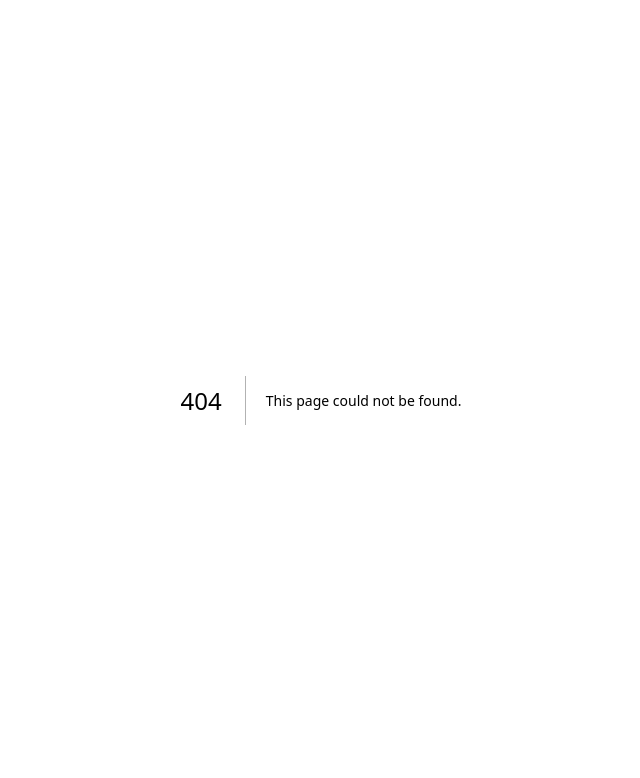
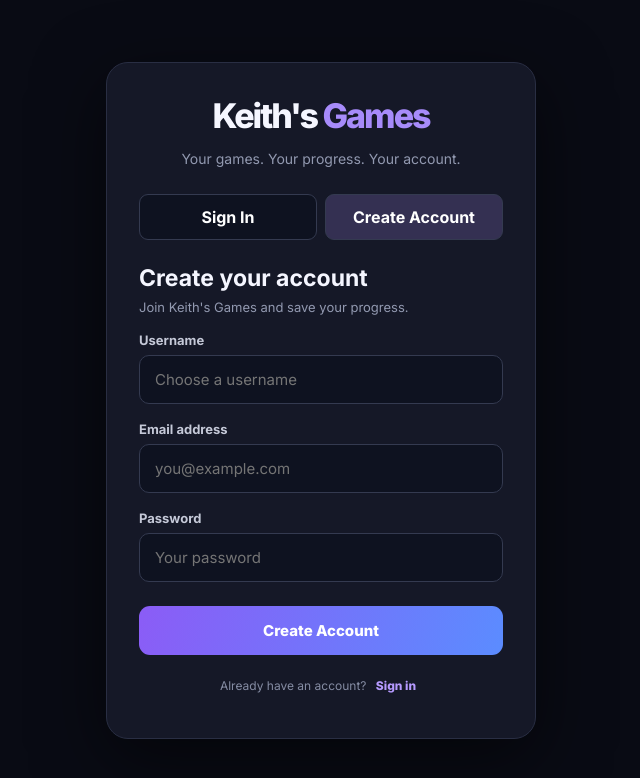
Before and after one commit to Will-source-del/keith-s-games, a Next.js app: page /login in a window 1280 px wide. Before the commit this address had no page. Shown: the top 778 px of the page, without its empty margins (319-959 px from the left). Built offline with nearby package versions, Linux system fonts and the light colour scheme; no server answers.

Commit message:
Create page.tsx

```diff
--- /dev/null
+++ b/app/login/page.tsx
@@ -0,0 +1,277 @@
+
+"use client";
+
+import { useState } from "react";
+import { useRouter } from "next/navigation";
+import { supabase } from "@/lib/supabase";
+
+export default function LoginPage() {
+  const router = useRouter();
+
+  const [mode, setMode] = useState<"login" | "signup">("signup");
+  const [username, setUsername] = useState("");
+  const [email, setEmail] = useState("");
+  const [password, setPassword] = useState("");
+  const [loading, setLoading] = useState(false);
+  const [message, setMessage] = useState("");
+  const [error, setError] = useState("");
+
+  async function handleSubmit(e: React.FormEvent<HTMLFormElement>) {
+    e.preventDefault();
+    setLoading(true);
+    setMessage("");
+    setError("");
+
+    try {
+      if (mode === "signup") {
+        if (username.trim().length < 3) {
+          throw new Error("Username must be at least 3 characters.");
+        }
+
+        if (password.length < 6) {
+          throw new Error("Password must be at least 6 characters.");
+        }
+
+        const { data, error } = await supabase.auth.signUp({
+          email: email.trim(),
+          password,
+          options: {
+            data: {
+              username: username.trim(),
+              display_name: username.trim(),
+            },
+          },
+        });
+
+        if (error) throw error;
+
+        if (!data.session) {
+          setMessage(
+            "Account created. Check your email to confirm your account, then sign in."
+          );
+          setMode("login");
+          return;
+        }
+
+        router.push("/");
+        router.refresh();
+      } else {
+        const { error } = await supabase.auth.signInWithPassword({
+          email: email.trim(),
+          password,
+        });
+
+        if (error) throw error;
+
+        router.push("/");
+        router.refresh();
+      }
+    } catch (err) {
+      setError(err instanceof Error ? err.message : "Something went wrong.");
+    } finally {
+      setLoading(false);
+    }
+  }
+
+  const styles: Record<string, React.CSSProperties> = {
+    page: {
+      minHeight: "100vh",
+      display: "grid",
+      placeItems: "center",
+      padding: 20,
+      background: "#090b14",
+      color: "#f5f6ff",
+      fontFamily: "Inter, Arial, sans-serif",
+    },
+    card: {
+      width: "100%",
+      maxWidth: 430,
+      padding: 32,
+      borderRadius: 22,
+      background: "#151827",
+      border: "1px solid #292e43",
+      boxShadow: "0 20px 70px #0008",
+    },
+    input: {
+      width: "100%",
+      boxSizing: "border-box",
+      padding: "14px 15px",
+      borderRadius: 10,
+      border: "1px solid #343a50",
+      background: "#0e1220",
+      color: "white",
+      outline: "none",
+      fontSize: 15,
+      marginTop: 7,
+    },
+    label: {
+      display: "block",
+      fontSize: 13,
+      fontWeight: 700,
+      color: "#c5c9d8",
+      marginTop: 17,
+    },
+    button: {
+      width: "100%",
+      padding: 15,
+      border: 0,
+      borderRadius: 11,
+      background: "linear-gradient(110deg, #8b5cf6, #5b8cff)",
+      color: "white",
+      fontSize: 15,
+      fontWeight: 800,
+      cursor: "pointer",
+      marginTop: 24,
+    },
+  };
+
+  return (
+    <main style={styles.page}>
+      <section style={styles.card}>
+        <div style={{ textAlign: "center", marginBottom: 27 }}>
+          <div style={{ fontSize: 34, fontWeight: 900, letterSpacing: -2 }}>
+            Keith&apos;s <span style={{ color: "#a78bfa" }}>Games</span>
+          </div>
+          <p style={{ color: "#9299b0", fontSize: 14 }}>
+            Your games. Your progress. Your account.
+          </p>
+        </div>
+
+        <div style={{ display: "flex", gap: 8, marginBottom: 24 }}>
+          <button
+            type="button"
+            onClick={() => {
+              setMode("login");
+              setError("");
+              setMessage("");
+            }}
+            style={{
+              flex: 1,
+              padding: 12,
+              borderRadius: 9,
+              border: "1px solid #343a50",
+              background: mode === "login" ? "#343052" : "#0e1220",
+              color: "white",
+              cursor: "pointer",
+              fontWeight: 700,
+            }}
+          >
+            Sign In
+          </button>
+          <button
+            type="button"
+            onClick={() => {
+              setMode("signup");
+              setError("");
+              setMessage("");
+            }}
+            style={{
+              flex: 1,
+              padding: 12,
+              borderRadius: 9,
+              border: "1px solid #343a50",
+              background: mode === "signup" ? "#343052" : "#0e1220",
+              color: "white",
+              cursor: "pointer",
+              fontWeight: 700,
+            }}
+          >
+            Create Account
+          </button>
+        </div>
+
+        <h1 style={{ fontSize: 23, margin: "0 0 7px" }}>
+          {mode === "signup" ? "Create your account" : "Welcome back"}
+        </h1>
+        <p style={{ color: "#9299b0", fontSize: 13, marginTop: 0 }}>
+          {mode === "signup"
+            ? "Join Keith's Games and save your progress."
+            : "Sign in to continue playing."}
+        </p>
+
+        <form onSubmit={handleSubmit}>
+          {mode === "signup" && (
+            <>
+              <label style={styles.label}>Username</label>
+              <input
+                style={styles.input}
+                value={username}
+                onChange={(e) => setUsername(e.target.value)}
+                placeholder="Choose a username"
+                minLength={3}
+                maxLength={20}
+                required
+              />
+            </>
+          )}
+
+          <label style={styles.label}>Email address</label>
+          <input
+            style={styles.input}
+            type="email"
+            value={email}
+            onChange={(e) => setEmail(e.target.value)}
+            placeholder="you@example.com"
+            autoComplete="email"
+            required
+          />
+
+          <label style={styles.label}>Password</label>
+          <input
+            style={styles.input}
+            type="password"
+            value={password}
+            onChange={(e) => setPassword(e.target.value)}
+            placeholder="Your password"
+            autoComplete={mode === "signup" ? "new-password" : "current-password"}
+            minLength={6}
+            required
+          />
+
+          {error && (
+            <p style={{ color: "#ff7777", fontSize: 13, marginTop: 15 }}>
+              {error}
+            </p>
+          )}
+
+          {message && (
+            <p style={{ color: "#65d6a0", fontSize: 13, marginTop: 15 }}>
+              {message}
+            </p>
+          )}
+
+          <button type="submit" disabled={loading} style={styles.button}>
+            {loading
+              ? "Please wait..."
+              : mode === "signup"
+                ? "Create Account"
+                : "Sign In"}
+          </button>
+        </form>
+
+        <p style={{ textAlign: "center", color: "#858ca3", fontSize: 12, marginTop: 22 }}>
+          {mode === "signup"
+            ? "Already have an account?"
+            : "New to Keith's Games?"}{" "}
+          <button
+            type="button"
+            onClick={() => {
+              setMode(mode === "signup" ? "login" : "signup");
+              setError("");
+              setMessage("");
+            }}
+            style={{
+              background: "none",
+              border: 0,
+              color: "#b69aff",
+              cursor: "pointer",
+              fontWeight: 800,
+            }}
+          >
+            {mode === "signup" ? "Sign in" : "Create an account"}
+          </button>
+        </p>
+      </section>
+    </main>
+  );
+}
```
